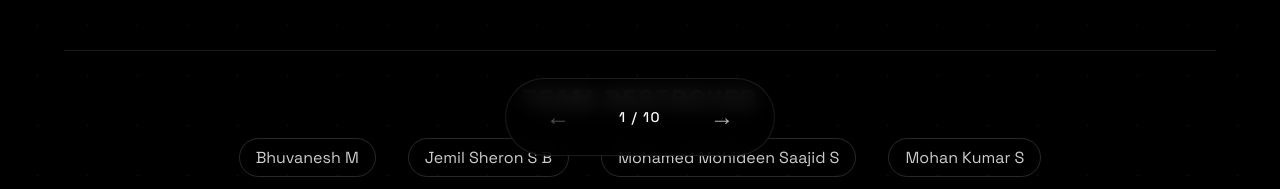
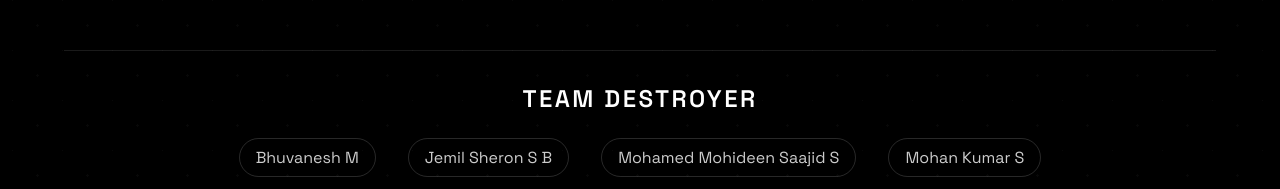
Before and after one commit to bhuvanesh-m-dev/anaya-green-day, a plain HTML site: page presentation.html in a window 1280 px wide. Shown: the part 612-801 px from the top of the page. Drawn offline with Linux system fonts and the light colour scheme.

Commit message:
Update presentation.html

```diff
--- a/presentation.html
+++ b/presentation.html
@@ -277,52 +277,6 @@
             margin-bottom: 1rem;
         }
 
-       /* Navigation Controls */
-       .nav-controls {
-           position: fixed;
-           bottom: 2rem;
-           left: 50%;
-           transform: translateX(-50%);
-           display: flex;
-           align-items: center;
-           gap: 2rem;
-           z-index: 1000;
-           background: rgba(0,0,0,0.8);
-           padding: 1rem 2rem;
-           border-radius: 50px;
-           backdrop-filter: blur(10px);
-           border: 1px solid rgba(255,255,255,0.1);
-       }
-
-       .nav-btn {
-           background: none;
-           border: none;
-           color: white;
-           font-size: 1.5rem;
-           cursor: pointer;
-           padding: 0.5rem;
-           transition: all 0.3s ease;
-           opacity: 0.7;
-       }
-
-       .nav-btn:hover {
-           opacity: 1;
-           transform: scale(1.2);
-       }
-
-       .nav-btn:disabled {
-           opacity: 0.3;
-           cursor: not-allowed;
-       }
-
-       .slide-indicator {
-           font-size: 0.875rem;
-           font-weight: 500;
-           letter-spacing: 0.1em;
-           min-width: 60px;
-           text-align: center;
-       }
-
         /* Fullscreen Button */
         .fullscreen-btn {
             position: fixed;
@@ -380,11 +334,6 @@
             .team-members {
                 flex-direction: column;
                 gap: 1rem;
-           }
-
-           .nav-controls {
-               bottom: 1rem;
-               padding: 0.75rem 1.5rem;
             }
 
             .fullscreen-btn {
@@ -668,17 +617,6 @@
         </div>
     </div>
 
-   <!-- Navigation Controls -->
-   <div class="nav-controls">
-       <button class="nav-btn" id="prevBtn" onclick="changeSlide(-1)" title="Previous Slide">
-           ←
-       </button>
-       <span class="slide-indicator" id="slideIndicator">1 / 10</span>
-       <button class="nav-btn" id="nextBtn" onclick="changeSlide(1)" title="Next Slide">
-           →
-       </button>
-   </div>
-
     <script>
         // State Management
         let currentSlide = 1;
@@ -688,9 +626,6 @@
         // DOM Elements
         const slidesWrapper = document.getElementById('slidesWrapper');
         const progressBar = document.getElementById('progressBar');
-       const slideIndicator = document.getElementById('slideIndicator');
-       const prevBtn = document.getElementById('prevBtn');
-       const nextBtn = document.getElementById('nextBtn');
 
         // Initialize
         function init() {
@@ -736,13 +671,6 @@
             // Update progress bar
             const progress = (currentSlide / totalSlides) * 100;
             progressBar.style.width = `${progress}%`;
-
-           // Update indicator
-           slideIndicator.textContent = `${currentSlide} / ${totalSlides}`;
-
-           // Update button states
-           prevBtn.disabled = currentSlide === 1;
-           nextBtn.disabled = currentSlide === totalSlides;
 
             // Reset scroll lock after animation
             setTimeout(() => {
```
Lines whose indentation alone changed are shown as unchanged.
